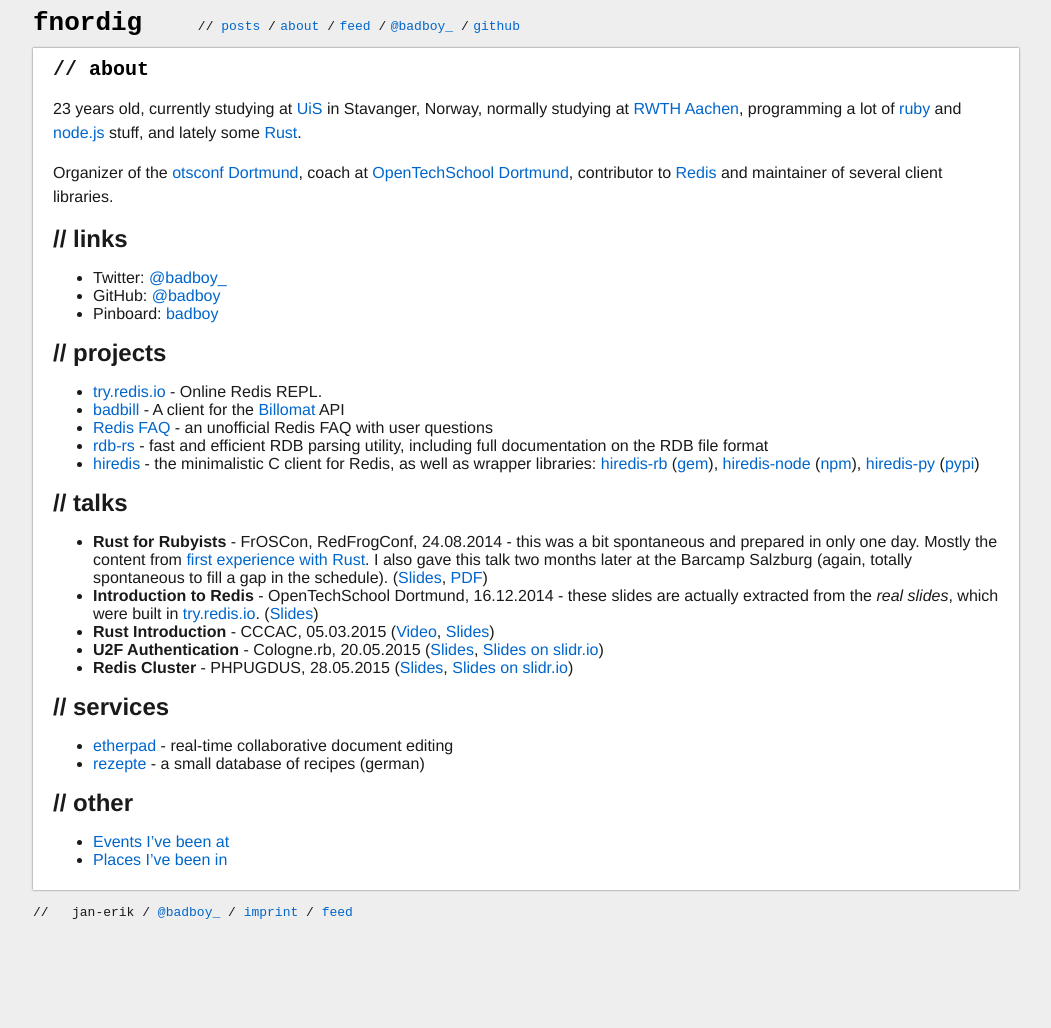
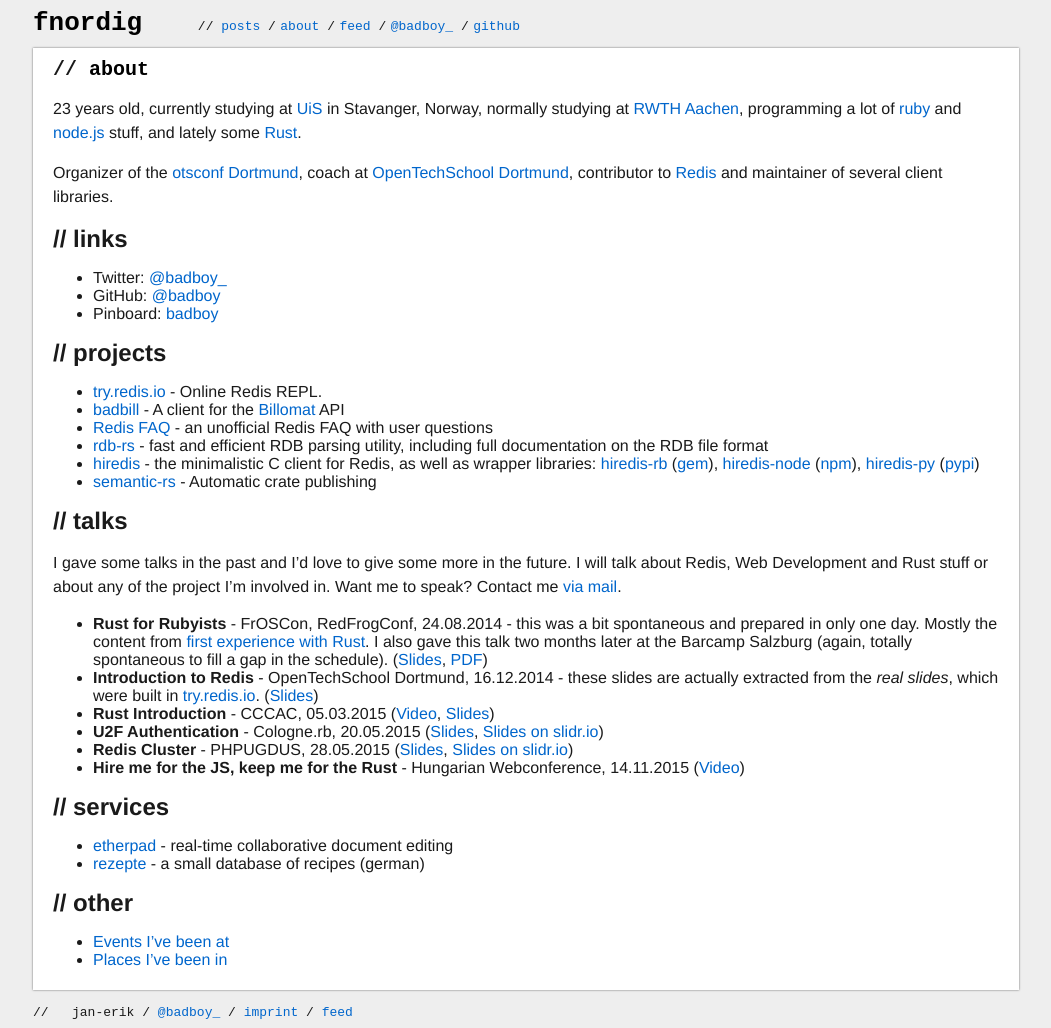
Before and after one commit to badboy/fnordig.de, a Jekyll site: the page built from about.markdown, in a window 1280 px wide. Shown: the whole page, without its empty margins (114-1165 px from the left). Built offline with Jekyll 4.4.1, drawn with Linux system fonts in a browser that asks for light colours; before the commit the page ends 928 px from its top, so only the background shows below that.

Commit message:
Adjustments to my talk section

```diff
--- a/about.markdown
+++ b/about.markdown
@@ -24,14 +24,20 @@ Organizer of the [otsconf Dortmund](https://otsconf.com/), coach at [OpenTechSch
 * [Redis FAQ](/redis-faq/) - an unofficial Redis FAQ with user questions
 * [rdb-rs](http://rdb.fnordig.de/) - fast and efficient RDB parsing utility, including full documentation on the RDB file format
 * [hiredis](https://github.com/redis/hiredis) - the minimalistic C client for Redis, as well as wrapper libraries: [hiredis-rb](https://github.com/redis/hiredis-rb/) ([gem](https://rubygems.org/gems/hiredis)), [hiredis-node](https://github.com/redis/hiredis-node) ([npm](https://www.npmjs.com/package/hiredis)), [hiredis-py](https://github.com/redis/hiredis-py) ([pypi](https://pypi.python.org/pypi/hiredis/))
+* [semantic-rs](https://github.com/semantic-rs/semantic-rs) - Automatic crate publishing
 
 ## // talks
+
+I gave some talks in the past and I'd love to give some more in the future.
+I will talk about Redis, Web Development and Rust stuff or about any of the project I'm involved in.
+Want me to speak? Contact me [via mail](mailto:janerik@fnordig.de).
 
 * **Rust for Rubyists** - FrOSCon, RedFrogConf, 24.08.2014 - this was a bit spontaneous and prepared in only one day. Mostly the content from [first experience with Rust](/2014/08/12/first-experience-with-rust/). I also gave this talk two months later at the Barcamp Salzburg (again, totally spontaneous to fill a gap in the schedule). ([Slides](https://fnordig.de/talks/2014/froscon/rust-for-rubyists/), [PDF](https://fnordig.de/talks/2014/froscon/rust-for-rubyists/froscon2014-redfrogconf-rust-for-rubyists.pdf))
 * **Introduction to Redis** - OpenTechSchool Dortmund, 16.12.2014 - these slides are actually extracted from the _real slides_, which were built in [try.redis.io](http://try.redis.io). ([Slides](http://fnordig.de/talks/2014/ots/redis-introduction-otsdo-2014-12-16.pdf))
 * **Rust Introduction** - CCCAC, 05.03.2015 ([Video](https://videoag.fsmpi.rwth-aachen.de/?view=player&lectureid=4532), [Slides](https://fnordig.de/talks/2015/cccac/rust-intro/#0))
 * **U2F Authentication** - Cologne.rb, 20.05.2015 ([Slides](https://fnordig.de/talks/2015/colognerb/u2f/slides.pdf), [Slides on slidr.io](http://slidr.io/badboy/u2f-authentication))
 * **Redis Cluster** - PHPUGDUS, 28.05.2015 ([Slides](http://fnordig.de/talks/2015/phpugdus/redis-cluster/slides.pdf), [Slides on slidr.io](http://slidr.io/badboy/redis-cluster))
+* **Hire me for the JS, keep me for the Rust** - Hungarian Webconference, 14.11.2015 ([Video](https://www.youtube.com/watch?v=L9sTIi7wFPo))
 
 ## // services
 
```
